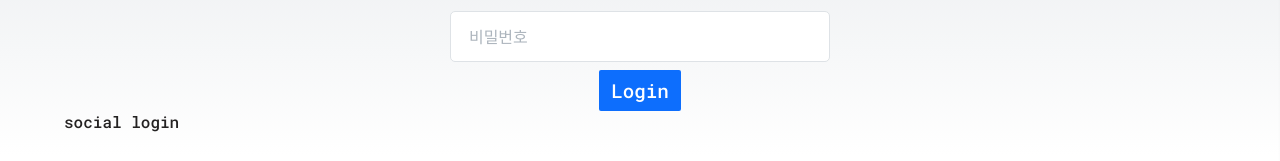
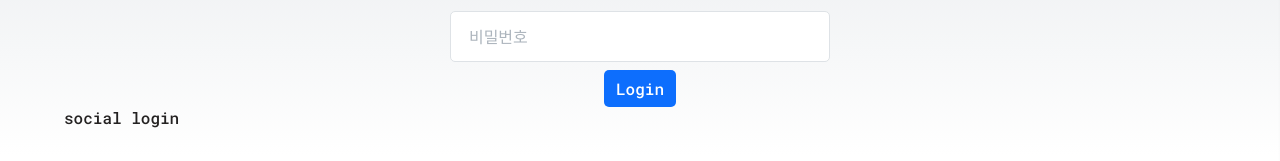
Before and after one commit to yeonghoonPark/react-quiz_web-dev, a React (Vite) app: page /login in a window 1280 px wide. Shown: the part 245-406 px from the top of the page. Built offline with nearby package versions, Linux system fonts and the light colour scheme.

Commit message:
[components] modify attribute about border-radius and font-size

```diff
--- a/src/components/base/BaseButton.jsx
+++ b/src/components/base/BaseButton.jsx
@@ -8,9 +8,9 @@ const StyledButton = styled.button`
   margin-bottom: ${(p) => p.marginBottom || {}};
   padding: 8px 12px;
   border: none;
-  border-radius: 2px;
+  border-radius: 5px;
   color: ${(p) => p.color || "var(--color-white)"}};
-  font-size: ${(p) => p.fontSize || "1.2rem"};
+  font-size: ${(p) => p.fontSize || "1rem"};
   background-color: ${(p) => p.backgroundColor || "var(--color-blue)"};
   cursor: pointer;
   transition: var(--transition-300);
@@ -36,7 +36,7 @@ function BaseButton({
   backgroundColor,
   hoverBackgroundColor,
   fontSize,
-  buttonClick,
+  onClick,
   message,
 }) {
   return (
@@ -50,7 +50,7 @@ function BaseButton({
       backgroundColor={backgroundColor}
       hoverBackgroundColor={hoverBackgroundColor}
       fontSize={fontSize}
-      onClick={buttonClick}
+      onClick={onClick}
     >
       {message}
     </StyledButton>
```
